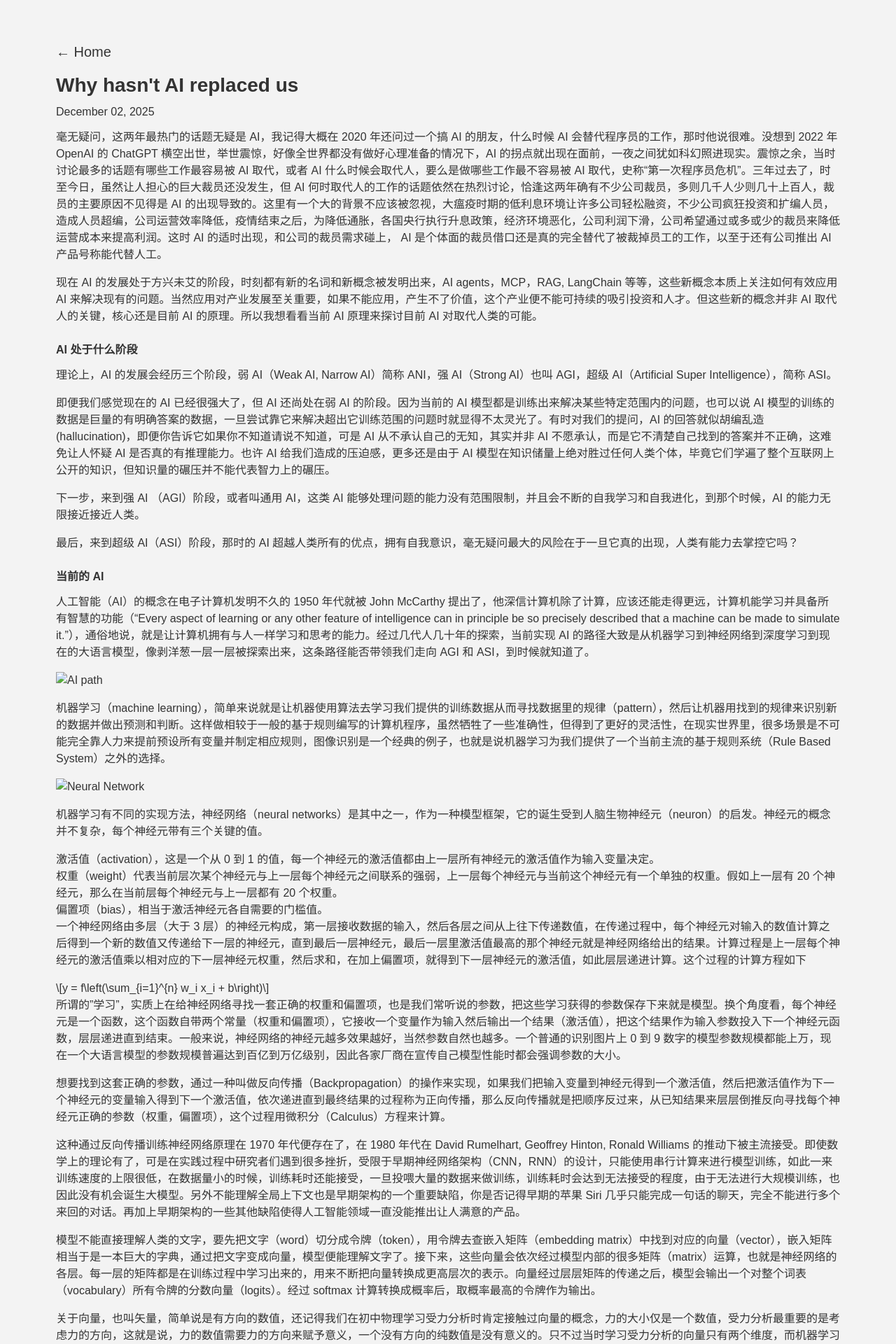
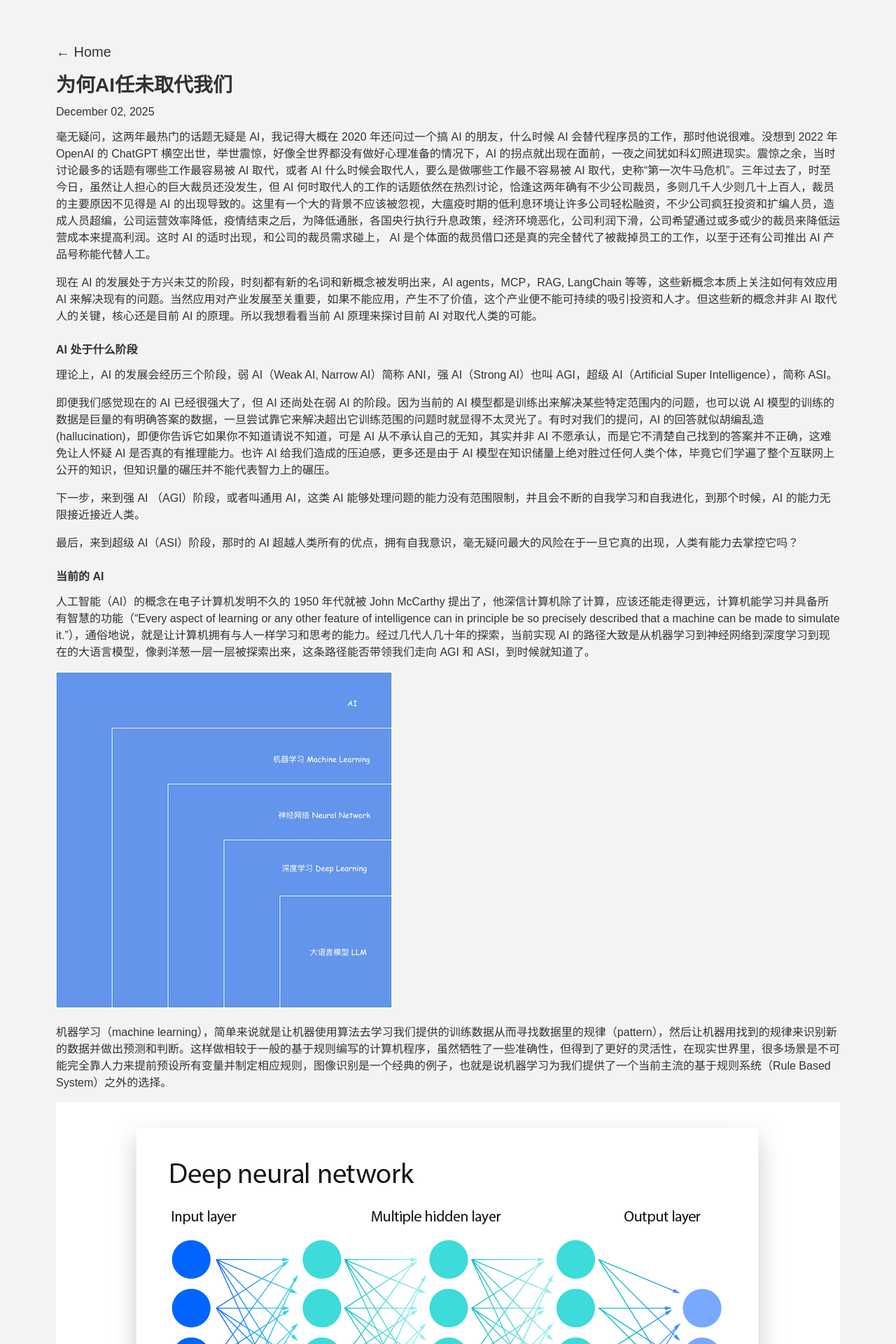
Before and after one commit to sschengyf/my-website, a Jekyll site: the page built from app/_posts/2025-12-02-why-has-not-ai-replaced-us.md, in a window 1280 px wide. Shown: the top 1920 px of the page at 70% size. Built offline with Jekyll 4.4.1, drawn with Linux system fonts in a browser that asks for light colours; some web fonts are replaced; some of the changed text lies outside the part shown.

Commit message:
Fix/assets (#13)
* fix: assets links

* fix: blockquote

```diff
--- a/app/_posts/2025-12-02-why-has-not-ai-replaced-us.md
+++ b/app/_posts/2025-12-02-why-has-not-ai-replaced-us.md
@@ -1,13 +1,15 @@
 ---
 layout: post
-title: Why hasn't AI replaced us
-caption: 为何AI还没有取代我们
+title: 为何AI任未取代我们
+caption: 史称“第一次牛马危机”
 author: Ivan Cheng
-categories: AI Technology
+categories: Technology AI
 tags: AI
 date: 2025-12-02 09:40 +0000
+math: true
 ---
-毫无疑问，这两年最热门的话题无疑是 AI，我记得大概在 2020 年还问过一个搞 AI 的朋友，什么时候 AI 会替代程序员的工作，那时他说很难。没想到 2022 年 OpenAI 的 ChatGPT 横空出世，举世震惊，好像全世界都没有做好心理准备的情况下，AI 的拐点就出现在面前，一夜之间犹如科幻照进现实。震惊之余，当时讨论最多的话题有哪些工作最容易被 AI 取代，或者 AI 什么时候会取代人，要么是做哪些工作最不容易被 AI 取代，史称“第一次程序员危机”。三年过去了，时至今日，虽然让人担心的巨大裁员还没发生，但 AI 何时取代人的工作的话题依然在热烈讨论，恰逢这两年确有不少公司裁员，多则几千人少则几十上百人，裁员的主要原因不见得是 AI 的出现导致的。这里有一个大的背景不应该被忽视，大瘟疫时期的低利息环境让许多公司轻松融资，不少公司疯狂投资和扩编人员，造成人员超编，公司运营效率降低，疫情结束之后，为降低通胀，各国央行执行升息政策，经济环境恶化，公司利润下滑，公司希望通过或多或少的裁员来降低运营成本来提高利润。这时 AI 的适时出现，和公司的裁员需求碰上， AI 是个体面的裁员借口还是真的完全替代了被裁掉员工的工作，以至于还有公司推出 AI 产品号称能代替人工。
+
+毫无疑问，这两年最热门的话题无疑是 AI，我记得大概在 2020 年还问过一个搞 AI 的朋友，什么时候 AI 会替代程序员的工作，那时他说很难。没想到 2022 年 OpenAI 的 ChatGPT 横空出世，举世震惊，好像全世界都没有做好心理准备的情况下，AI 的拐点就出现在面前，一夜之间犹如科幻照进现实。震惊之余，当时讨论最多的话题有哪些工作最容易被 AI 取代，或者 AI 什么时候会取代人，要么是做哪些工作最不容易被 AI 取代，史称“第一次牛马危机”。三年过去了，时至今日，虽然让人担心的巨大裁员还没发生，但 AI 何时取代人的工作的话题依然在热烈讨论，恰逢这两年确有不少公司裁员，多则几千人少则几十上百人，裁员的主要原因不见得是 AI 的出现导致的。这里有一个大的背景不应该被忽视，大瘟疫时期的低利息环境让许多公司轻松融资，不少公司疯狂投资和扩编人员，造成人员超编，公司运营效率降低，疫情结束之后，为降低通胀，各国央行执行升息政策，经济环境恶化，公司利润下滑，公司希望通过或多或少的裁员来降低运营成本来提高利润。这时 AI 的适时出现，和公司的裁员需求碰上， AI 是个体面的裁员借口还是真的完全替代了被裁掉员工的工作，以至于还有公司推出 AI 产品号称能代替人工。
 
 现在 AI 的发展处于方兴未艾的阶段，时刻都有新的名词和新概念被发明出来，AI agents，MCP，RAG, LangChain 等等，这些新概念本质上关注如何有效应用 AI 来解决现有的问题。当然应用对产业发展至关重要，如果不能应用，产生不了价值，这个产业便不能可持续的吸引投资和人才。但这些新的概念并非 AI 取代人的关键，核心还是目前 AI 的原理。所以我想看看当前 AI 原理来探讨目前 AI 对取代人类的可能。
 
@@ -25,11 +27,11 @@ date: 2025-12-02 09:40 +0000
 
 人工智能（AI）的概念在电子计算机发明不久的 1950 年代就被 John McCarthy 提出了，他深信计算机除了计算，应该还能走得更远，计算机能学习并具备所有智慧的功能（“Every aspect of learning or any other feature of intelligence can in principle be so precisely described that a machine can be made to simulate it.”），通俗地说，就是让计算机拥有与人一样学习和思考的能力。经过几代人几十年的探索，当前实现 AI 的路径大致是从机器学习到神经网络到深度学习到现在的大语言模型，像剥洋葱一层一层被探索出来，这条路径能否带领我们走向 AGI 和 ASI，到时候就知道了。
 
-![AI path](../assets/imgs/ai-path.jpg)
+![AI path](/assets/imgs/ai-path.jpg)
 
 机器学习（machine learning），简单来说就是让机器使用算法去学习我们提供的训练数据从而寻找数据里的规律（pattern），然后让机器用找到的规律来识别新的数据并做出预测和判断。这样做相较于一般的基于规则编写的计算机程序，虽然牺牲了一些准确性，但得到了更好的灵活性，在现实世界里，很多场景是不可能完全靠人力来提前预设所有变量并制定相应规则，图像识别是一个经典的例子，也就是说机器学习为我们提供了一个当前主流的基于规则系统（Rule Based System）之外的选择。
 
-![Neural Network](../assets/imgs/neural-network.png)
+![Neural Network](/assets/imgs/neural-network.png)
 
 机器学习有不同的实现方法，神经网络（neural networks）是其中之一，作为一种模型框架，它的诞生受到人脑生物神经元（neuron）的启发。神经元的概念并不复杂，每个神经元带有三个关键的值。
 
@@ -144,11 +146,11 @@ $$
 
 “科技以人为本”，初识这句标语是在诺基亚手机的广告中，虽然诺基亚手机不幸成为了时代的眼泪，但这句广告语却历久弥新。它的英文“Connecting People”直译为“连接人与人”，尽管直译版本一语双关，既表达手机的功能也表达通讯公司的社会职责，不过我更欣赏广告语中的翻译，体现出更高的人文境界，科技发展的目的是造福人，而不应该是取代人。随着科技的进步，我对这句标语的认同愈发深切，切莫在追求极致效率的路上忘记了人。
 
-![Connecting People](../assets/imgs/nokia-slogan.jpg)
+![Connecting People](/assets/imgs/nokia-slogan.jpg)
 
 ## 后记
 
-距离这篇文章开始提笔已然两个月了，我自知不是一个写东西很快的人，但没料到花了这么长时间。在此期间，作为当今最火热的 AI 领域肯定出现了很多新的变化，据说 Google Gemini 的表现领先其他对手，对此我毫不意外，毕竟目前 AI 的两个重要里程碑，AlphaGo 和 Transformer 架构都是 Google 达成的，在 AI 的学术和工程领域 Google 肯定有很深厚的积累，只不过前一段时间他们在产品领域被其他公司打了一个时间差。我并非 AI 领域的专业人员，甚至连爱好者都算不上，文章中关于各种原理的解释肯定有不少纰漏，想法上也有不成熟的地方，望大家不吝赐教。
+距离这篇文章开始提笔已然两个月了，我自知不是一个写东西很快的人，但没料到花了这么长时间。在此期间，作为当今最火热的 AI 领域肯定出现了很多新的变化，据说 Google Gemini 的表现领先其他对手，对此我毫不意外，毕竟目前 AI 的两个重要里程碑，AlphaGo 和 Transformer 架构都是 Google 达成的，不论在 AI 的学术还是工程领域 Google 都有深厚的积累，只不过前一段时间他们在产品领域被其他公司打了一个时间差，所以继续取得。我并非 AI 领域的专业人员，甚至连爱好者都算不上，文章中关于各种原理的解释肯定有不少纰漏，想法上也有不成熟的地方，望大家不吝赐教。
 
 ## 参考
 
--- a/app/assets/css/styles.scss
+++ b/app/assets/css/styles.scss
@@ -151,6 +151,16 @@ a {
         margin-bottom: 1rem;
       }
     }
+
+    /* Standard Blockquote Styling */
+    blockquote {
+      border-left: 4px solid #dddddd; /* The classic vertical grey bar */
+      padding-left: 15px; /* Space between bar and text */
+      margin-left: 0; /* Reset browser default indentation */
+      margin-right: 0; /* Reset browser default indentation */
+      color: #666666; /* Slightly lighter text color */
+      font-style: italic; /* Optional: Italicize the text */
+    }
   }
 }
 
```
Also changed, not shown: app/_includes/meta.html (+20 -0 lines).
